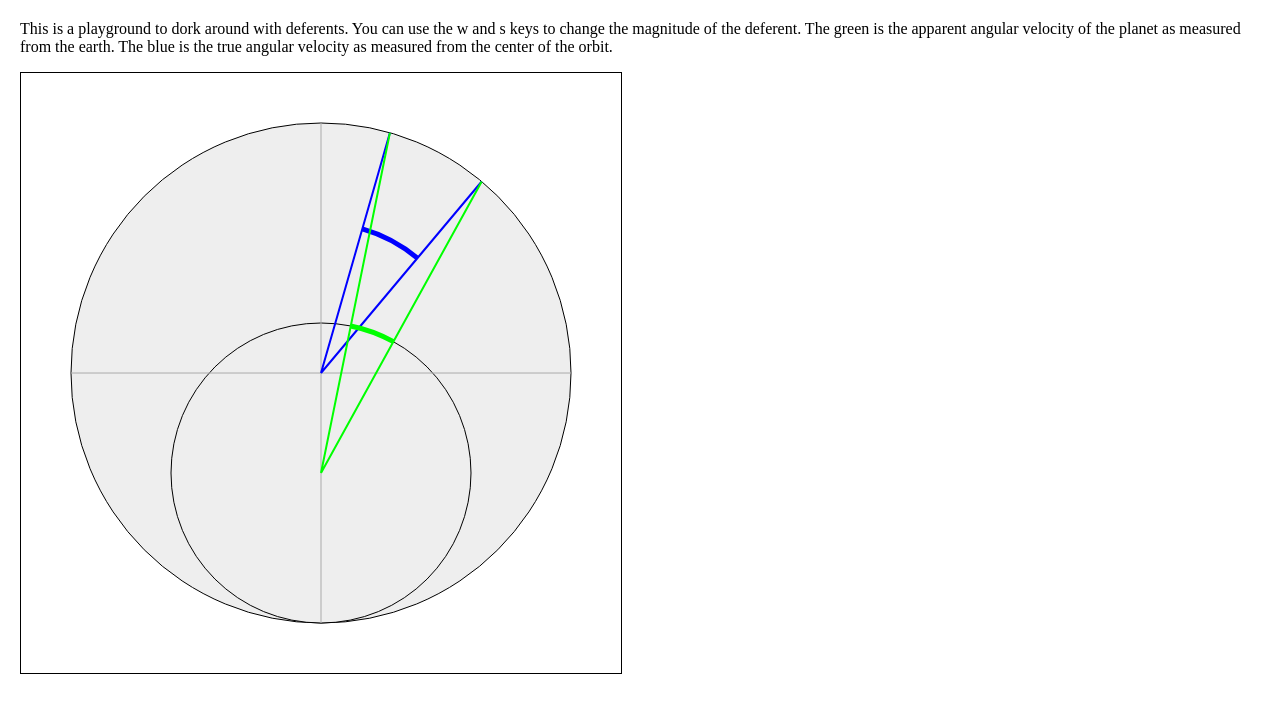
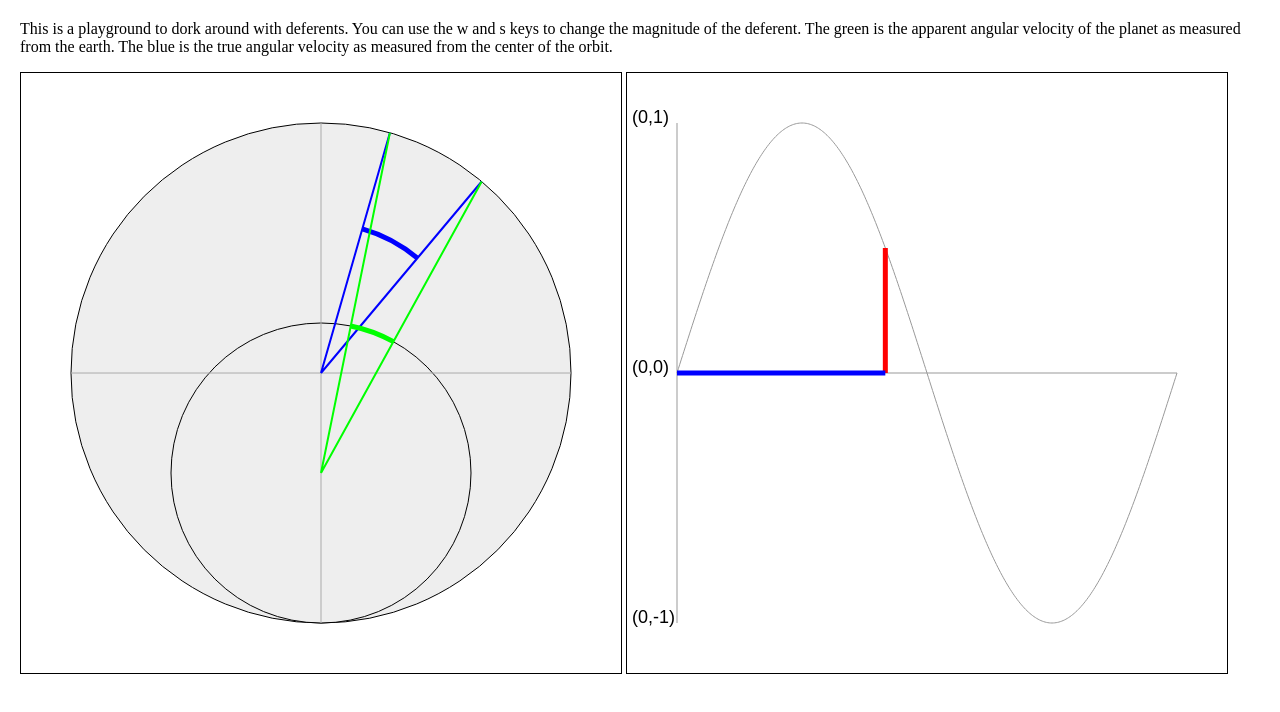
Before and after one commit to WilliamCarey/WilliamCarey.github.io, a plain HTML site: page deferent.html in a window 1280 px wide. Drawn offline with Linux system fonts and the light colour scheme.

Commit message:
Fixed deferent.

```diff
--- a/deferent.html
+++ b/deferent.html
@@ -69,7 +69,7 @@ function initializeAnimatedUnitCircle() {
 	<p>This is a playground to dork around with deferents. You can use the w and s keys to change the magnitude of the deferent. The green is the apparent angular velocity of the planet as measured from the earth. The blue is the true angular velocity as measured from the center of the orbit.</p>
 
 	<canvas id="animated-unit-circle" width="600" height="600"></canvas>
-	<!-- <canvas id="animated-sine-curve" width="600" height="600"></canvas> -->
+	<canvas id="animated-sine-curve" width="600" height="600"></canvas>
 
 </body>
 
```
